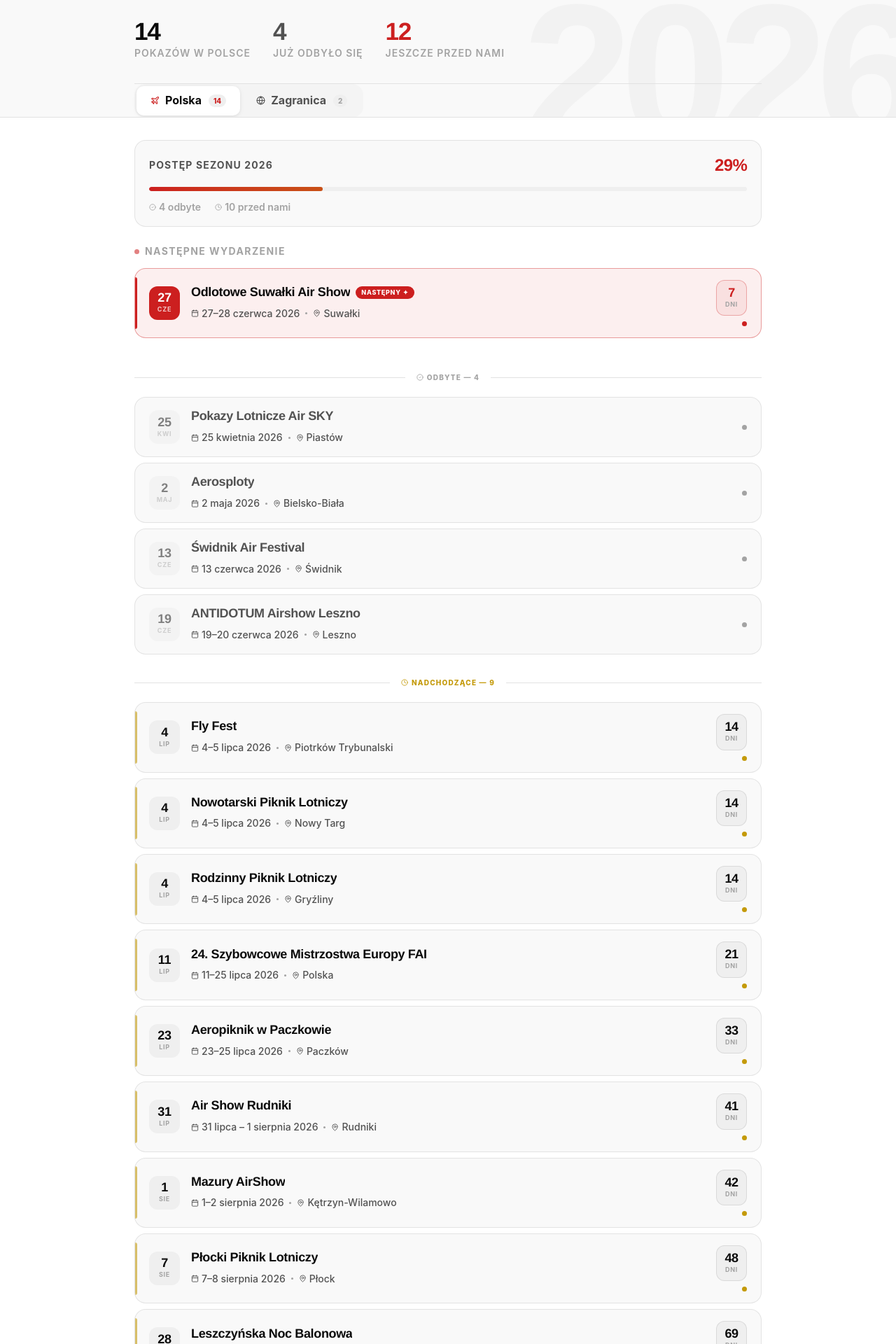
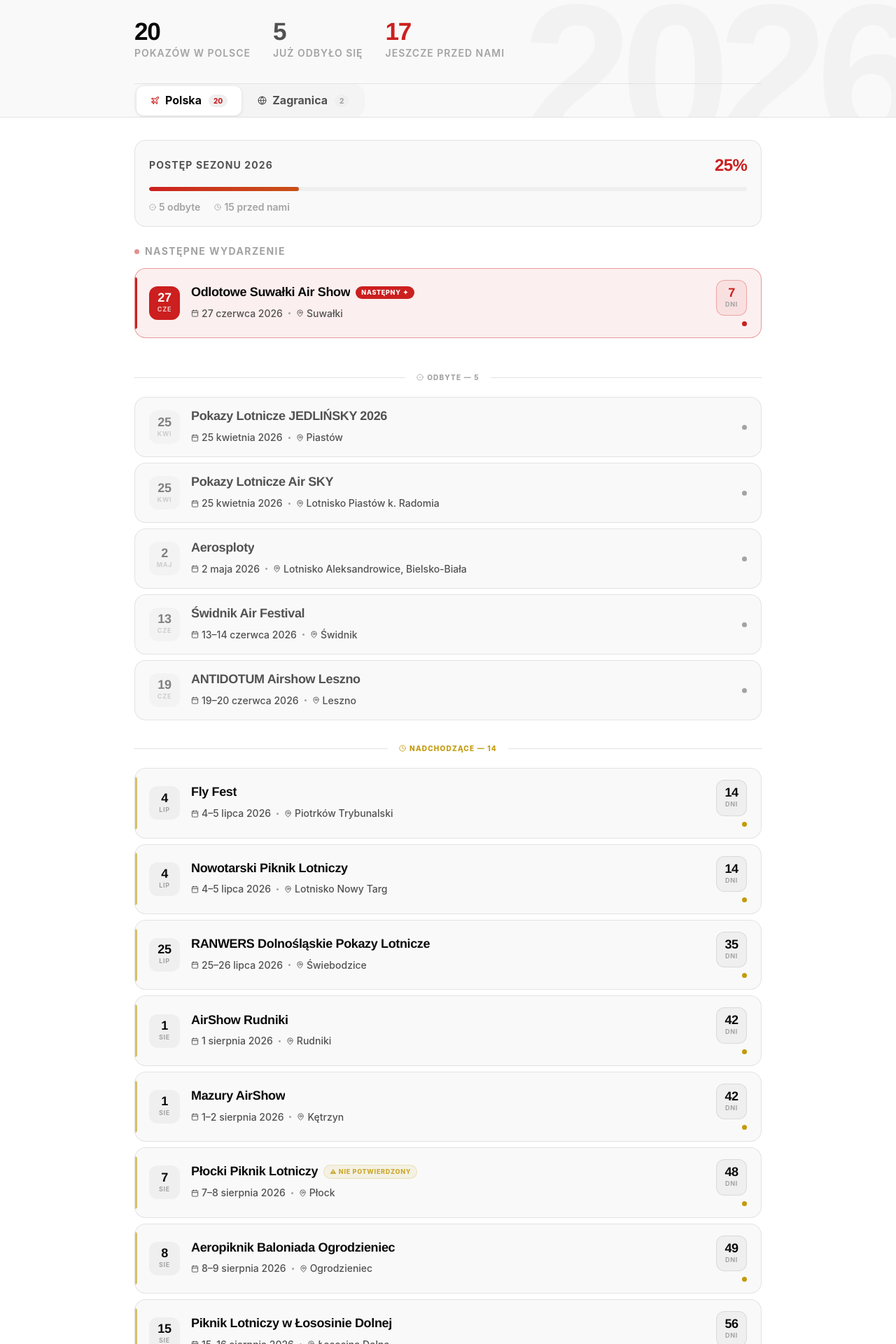
Before and after one commit to MGYTT/airshow-gallery, a Next.js app: page /kalendarz in a window 1280 px wide. Shown: the part 440-2360 px from the top of the page at 70% size. Built offline with nearby package versions, Linux system fonts and the light colour scheme; a web font is replaced by a local one.

Commit message:
Aktualizacja Kalendarza wydarzeń

```diff
--- a/src/app/kalendarz/KalendarzClient.tsx
+++ b/src/app/kalendarz/KalendarzClient.tsx
@@ -25,22 +25,33 @@ interface AirEvent {
 // ── Dane ─────────────────────────────────────────────────────
 
 const EVENTS: AirEvent[] = [
-  { name: "Pokazy Lotnicze Air SKY",              location: "Piastów",               date: "25 kwietnia 2026",          dateSort: "2026-04-25", status: "done",     tab: "polska" },
-  { name: "Aerosploty",                           location: "Bielsko-Biała",          date: "2 maja 2026",               dateSort: "2026-05-02", status: "done",     tab: "polska" },
-  { name: "Świdnik Air Festival",                 location: "Świdnik",               date: "13 czerwca 2026",           dateSort: "2026-06-13", status: "done",     tab: "polska" },
-  { name: "ANTIDOTUM Airshow Leszno",             location: "Leszno",                date: "19–20 czerwca 2026",        dateSort: "2026-06-19", status: "done",     tab: "polska" },
-  { name: "Odlotowe Suwałki Air Show",            location: "Suwałki",               date: "27–28 czerwca 2026",        dateSort: "2026-06-27", status: "soon",     tab: "polska" },
-  { name: "Fly Fest",                             location: "Piotrków Trybunalski",  date: "4–5 lipca 2026",            dateSort: "2026-07-04", status: "upcoming", tab: "polska" },
-  { name: "Nowotarski Piknik Lotniczy",           location: "Nowy Targ",             date: "4–5 lipca 2026",            dateSort: "2026-07-04", status: "upcoming", tab: "polska" },
-  { name: "Rodzinny Piknik Lotniczy",             location: "Gryźliny",              date: "4–5 lipca 2026",            dateSort: "2026-07-04", status: "upcoming", tab: "polska" },
-  { name: "24. Szybowcowe Mistrzostwa Europy FAI", location: "Polska",              date: "11–25 lipca 2026",          dateSort: "2026-07-11", status: "upcoming", tab: "polska" },
-  { name: "Aeropiknik w Paczkowie",               location: "Paczków",               date: "23–25 lipca 2026",          dateSort: "2026-07-23", status: "upcoming", tab: "polska" },
-  { name: "Air Show Rudniki",                     location: "Rudniki",               date: "31 lipca – 1 sierpnia 2026",dateSort: "2026-07-31", status: "upcoming", tab: "polska" },
-  { name: "Mazury AirShow",                       location: "Kętrzyn-Wilamowo",      date: "1–2 sierpnia 2026",         dateSort: "2026-08-01", status: "upcoming", tab: "polska" },
-  { name: "Płocki Piknik Lotniczy",               location: "Płock",                 date: "7–8 sierpnia 2026",         dateSort: "2026-08-07", status: "upcoming", tab: "polska" },
-  { name: "Leszczyńska Noc Balonowa",             location: "Leszno",                date: "28–30 sierpnia 2026",       dateSort: "2026-08-28", status: "upcoming", tab: "polska" },
-  { name: "International Sanicole Airshow",       location: "Hechtel-Eksel, Belgia", date: "12–13 września 2026",       dateSort: "2026-09-12", status: "upcoming", tab: "zagranica", note: "Warte uwagi" },
-  { name: "NATO Days 2026",                       location: "Ostrawa, Czechy",       date: "19–20 września 2026",       dateSort: "2026-09-19", status: "upcoming", tab: "zagranica", note: "Blisko Polski" },
+  // ── Polska — Odbyte ──
+  { name: "Pokazy Lotnicze JEDLIŃSKY 2026",        location: "Piastów",               date: "25 kwietnia 2026",              dateSort: "2026-04-25", status: "done",     tab: "polska" },
+  { name: "Pokazy Lotnicze Air SKY",               location: "Lotnisko Piastów k. Radomia", date: "25 kwietnia 2026",         dateSort: "2026-04-25", status: "done",     tab: "polska" },
+  { name: "Aerosploty",                            location: "Lotnisko Aleksandrowice, Bielsko-Biała", date: "2 maja 2026",  dateSort: "2026-05-02", status: "done",     tab: "polska" },
+  { name: "Świdnik Air Festival",                  location: "Świdnik",               date: "13–14 czerwca 2026",            dateSort: "2026-06-13", status: "done",     tab: "polska" },
+  { name: "ANTIDOTUM Airshow Leszno",              location: "Leszno",                date: "19–20 czerwca 2026",            dateSort: "2026-06-19", status: "done",     tab: "polska" },
+
+  // ── Polska — Nadchodzące ──
+  { name: "Odlotowe Suwałki Air Show",             location: "Suwałki",               date: "27 czerwca 2026",               dateSort: "2026-06-27", status: "soon",     tab: "polska" },
+  { name: "Fly Fest",                              location: "Piotrków Trybunalski",  date: "4–5 lipca 2026",                dateSort: "2026-07-04", status: "upcoming", tab: "polska" },
+  { name: "Nowotarski Piknik Lotniczy",            location: "Lotnisko Nowy Targ",    date: "4–5 lipca 2026",                dateSort: "2026-07-04", status: "upcoming", tab: "polska" },
+  { name: "RANWERS Dolnośląskie Pokazy Lotnicze",  location: "Świebodzice",           date: "25–26 lipca 2026",              dateSort: "2026-07-25", status: "upcoming", tab: "polska" },
+  { name: "AirShow Rudniki",                       location: "Rudniki",               date: "1 sierpnia 2026",               dateSort: "2026-08-01", status: "upcoming", tab: "polska" },
+  { name: "Mazury AirShow",                        location: "Kętrzyn",               date: "1–2 sierpnia 2026",             dateSort: "2026-08-01", status: "upcoming", tab: "polska" },
+  { name: "Płocki Piknik Lotniczy",                location: "Płock",                 date: "7–8 sierpnia 2026",             dateSort: "2026-08-07", status: "upcoming", tab: "polska", note: "Nie potwierdzony" },
+  { name: "Aeropiknik Baloniada Ogrodzieniec",     location: "Ogrodzieniec",          date: "8–9 sierpnia 2026",             dateSort: "2026-08-08", status: "upcoming", tab: "polska" },
+  { name: "Piknik Lotniczy w Łososinie Dolnej",    location: "Łososina Dolna",        date: "15–16 sierpnia 2026",           dateSort: "2026-08-15", status: "upcoming", tab: "polska" },
+  { name: "Giżycko Airshow",                       location: "Giżycko",               date: "22 sierpnia 2026",              dateSort: "2026-08-22", status: "upcoming", tab: "polska" },
+  { name: "Leszczyńska Noc Balonowa",              location: "Leszno",                date: "28–30 sierpnia 2026",           dateSort: "2026-08-28", status: "upcoming", tab: "polska" },
+  { name: "Festiwal Wiatru Unisław",               location: "Unisław",               date: "29 sierpnia 2026",              dateSort: "2026-08-29", status: "upcoming", tab: "polska" },
+  { name: "Festiwal Wiatru Toruń",                 location: "Toruń",                 date: "30 sierpnia 2026",              dateSort: "2026-08-30", status: "upcoming", tab: "polska" },
+  { name: "Skrzydła nad Kazimierzem",              location: "Kazimierz",             date: "11–13 września 2026",           dateSort: "2026-09-11", status: "upcoming", tab: "polska" },
+  { name: "VII Zlot Zabytkowych Szybowców",        location: "Góra Litwinka",         date: "12–13 września 2026",           dateSort: "2026-09-12", status: "upcoming", tab: "polska" },
+
+  // ── Zagranica ──
+  { name: "International Sanicole Airshow",        location: "Hechtel-Eksel, Belgia", date: "12–13 września 2026",           dateSort: "2026-09-12", status: "upcoming", tab: "zagranica", note: "Warte uwagi" },
+  { name: "NATO Days 2026",                        location: "Ostrawa, Czechy",       date: "19–20 września 2026",           dateSort: "2026-09-19", status: "upcoming", tab: "zagranica", note: "Blisko Polski" },
 ];
 
 // ── Helpers ───────────────────────────────────────────────────
@@ -104,8 +115,9 @@ function EventCard({ event, isNext, index }: { event: AirEvent; isNext?: boolean
           </h3>
           <div className="kl-card-badges">
             {isNext && <span className="kl-badge kl-badge--next">Następny ✦</span>}
-            {event.note === "Blisko Polski" && <span className="kl-badge kl-badge--geo">📍 {event.note}</span>}
-            {event.note === "Warte uwagi"   && <span className="kl-badge kl-badge--star"><Star size={9} fill="currentColor"/> {event.note}</span>}
+            {event.note === "Blisko Polski"   && <span className="kl-badge kl-badge--geo">📍 {event.note}</span>}
+            {event.note === "Warte uwagi"     && <span className="kl-badge kl-badge--star"><Star size={9} fill="currentColor"/> {event.note}</span>}
+            {event.note === "Nie potwierdzony" && <span className="kl-badge kl-badge--warn">⚠ {event.note}</span>}
           </div>
         </div>
 
@@ -269,6 +281,7 @@ export default function KalendarzClient() {
         .kl-badge--next { background:var(--color-accent); color:#fff; }
         .kl-badge--geo  { background:color-mix(in srgb, var(--color-primary,#01696f) 12%, transparent); color:var(--color-primary,#01696f); border:1px solid color-mix(in srgb, var(--color-primary,#01696f) 25%, transparent); }
         .kl-badge--star { background:var(--color-gold-subtle); color:var(--color-gold); border:1px solid color-mix(in srgb, var(--color-gold) 25%, transparent); }
+        .kl-badge--warn { background:color-mix(in srgb, var(--color-gold) 10%, transparent); color:var(--color-gold); border:1px solid color-mix(in srgb, var(--color-gold) 25%, transparent); opacity:.85; }
 
         /* Prawa strona — odliczanie ── */
         .kl-card-right    { display:flex; flex-direction:column; align-items:flex-end; gap:var(--space-2); flex-shrink:0; }
@@ -325,9 +338,9 @@ export default function KalendarzClient() {
             {/* Statystyki */}
             <div className="kl-stats">
               {[
-                { value: EVENTS.filter(e => e.tab === "polska").length,  label: "Pokazów w Polsce",    color: "var(--color-text)" },
-                { value: EVENTS.filter(e => e.status === "done").length, label: "Już odbyło się",      color: "var(--color-text-muted)" },
-                { value: EVENTS.filter(e => e.status !== "done").length, label: "Jeszcze przed nami",  color: "var(--color-accent)" },
+                { value: EVENTS.filter(e => e.tab === "polska").length,  label: "Pokazów w Polsce",   color: "var(--color-text)" },
+                { value: EVENTS.filter(e => e.status === "done").length, label: "Już odbyło się",     color: "var(--color-text-muted)" },
+                { value: EVENTS.filter(e => e.status !== "done").length, label: "Jeszcze przed nami", color: "var(--color-accent)" },
               ].map(({ value, label, color }) => (
                 <div className="kl-stat" key={label}>
                   <span className="kl-stat-v" style={{ color }}>{value}</span>
@@ -358,10 +371,8 @@ export default function KalendarzClient() {
         {/* ── Treść ── */}
         <div className="container--narrow" style={{ paddingTop:"var(--space-8)" }} ref={listRef}>
 
-          {/* Pasek postępu — tylko Polska */}
           {tab === "polska" && mounted && <SeasonProgress />}
 
-          {/* Następny event */}
           {nextEvt && (
             <div style={{ marginBottom:"var(--space-6)" }}>
               <p className="kl-next-label">
@@ -374,7 +385,6 @@ export default function KalendarzClient() {
 
           <div className="kl-list">
 
-            {/* Odbyte */}
             {doneEvents.length > 0 && (
               <>
                 <div className="kl-sep">
@@ -388,7 +398,6 @@ export default function KalendarzClient() {
               </>
             )}
 
-            {/* Nadchodzące */}
             {upcomingEvts.length > 0 && (
               <>
                 <div className="kl-sep">
```
